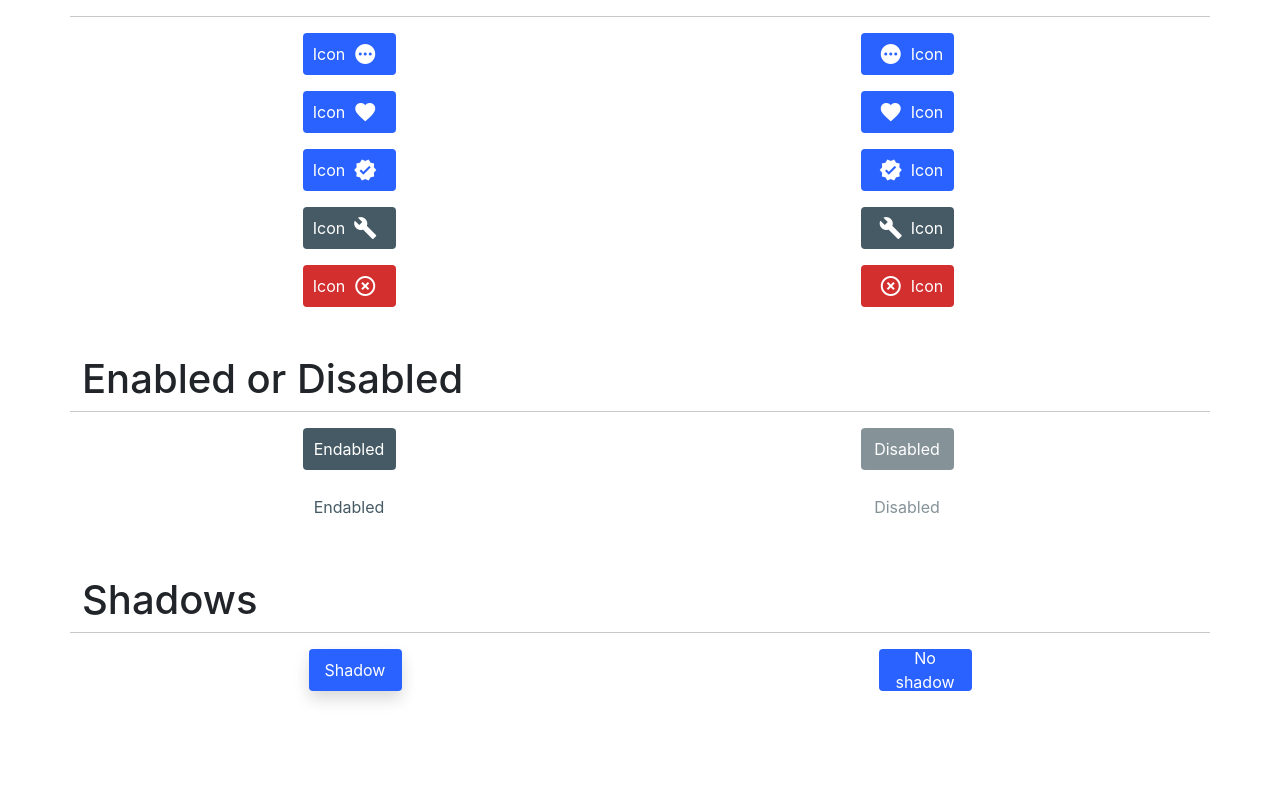
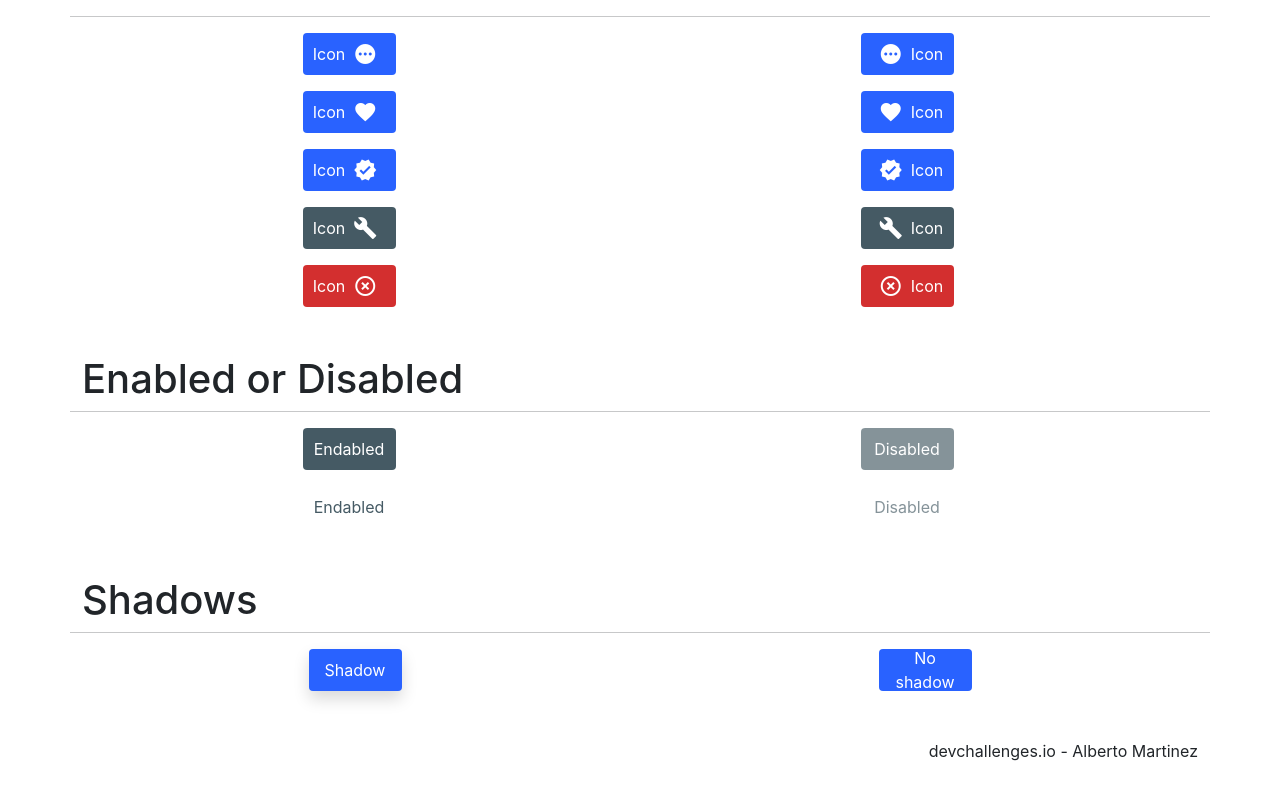
Before and after one commit to AlbertoMartinezGar/devchallenges-buton-component, a React (Create React App) app: page / in a window 1280 px wide. Shown: the part 842-1629 px from the top of the page. Before the commit the page ends 1581 px from the top, so only its background shows below. Built offline with nearby package versions, Linux system fonts and the light colour scheme.

Commit message:
Footer added

```diff
--- a/src/App.js
+++ b/src/App.js
@@ -1,5 +1,5 @@
 import './App.scss';
-import { ColorsSection, DefaultSection, EnabledSection, IconsSection, SizesSection, ShadowsSection } from './components';
+import { ColorsSection, DefaultSection, EnabledSection, IconsSection, SizesSection, ShadowsSection, Footer } from './components';
 
 function App() {
   return (
@@ -10,6 +10,7 @@ function App() {
       <IconsSection />
       <EnabledSection />
       <ShadowsSection />
+      <Footer />
     </div>
 
   );
--- /dev/null
+++ b/src/components/Footer.js
@@ -0,0 +1,11 @@
+import React from 'react'
+
+const Footer = () => {
+  return (
+    <footer className='row mt-2 mb-2'>
+        <p className=' d-flex justify-content-end align-items-center'>devchallenges.io - Alberto Martinez</p>
+    </footer>
+  )
+}
+
+export default Footer
--- a/src/components/index.js
+++ b/src/components/index.js
@@ -5,3 +5,4 @@ export {default as SizesSection} from './SizesSection'
 export { default as IconsSection } from './IconsSection'
 export { default as EnabledSection } from './EnabledSection'
 export {default as ShadowsSection} from './ShadowsSection'
+export {default as Footer} from './Footer'
```
